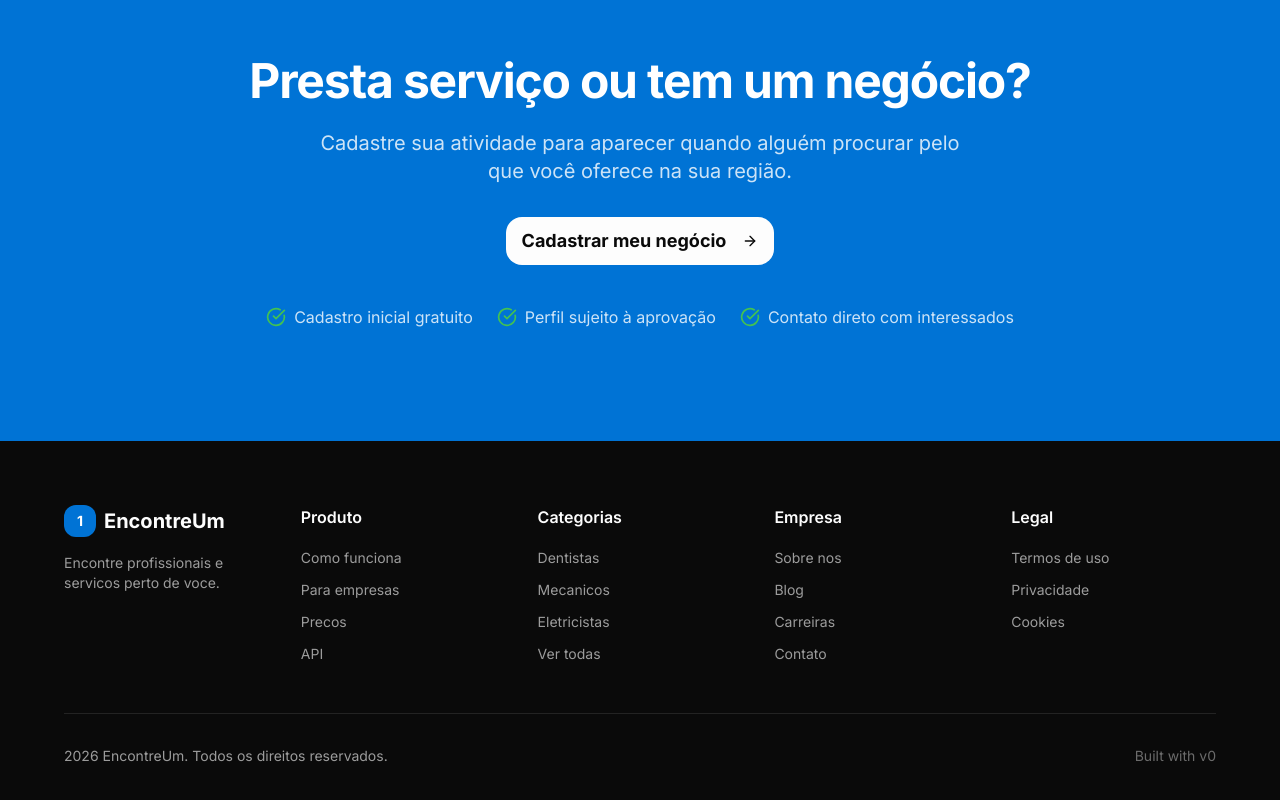
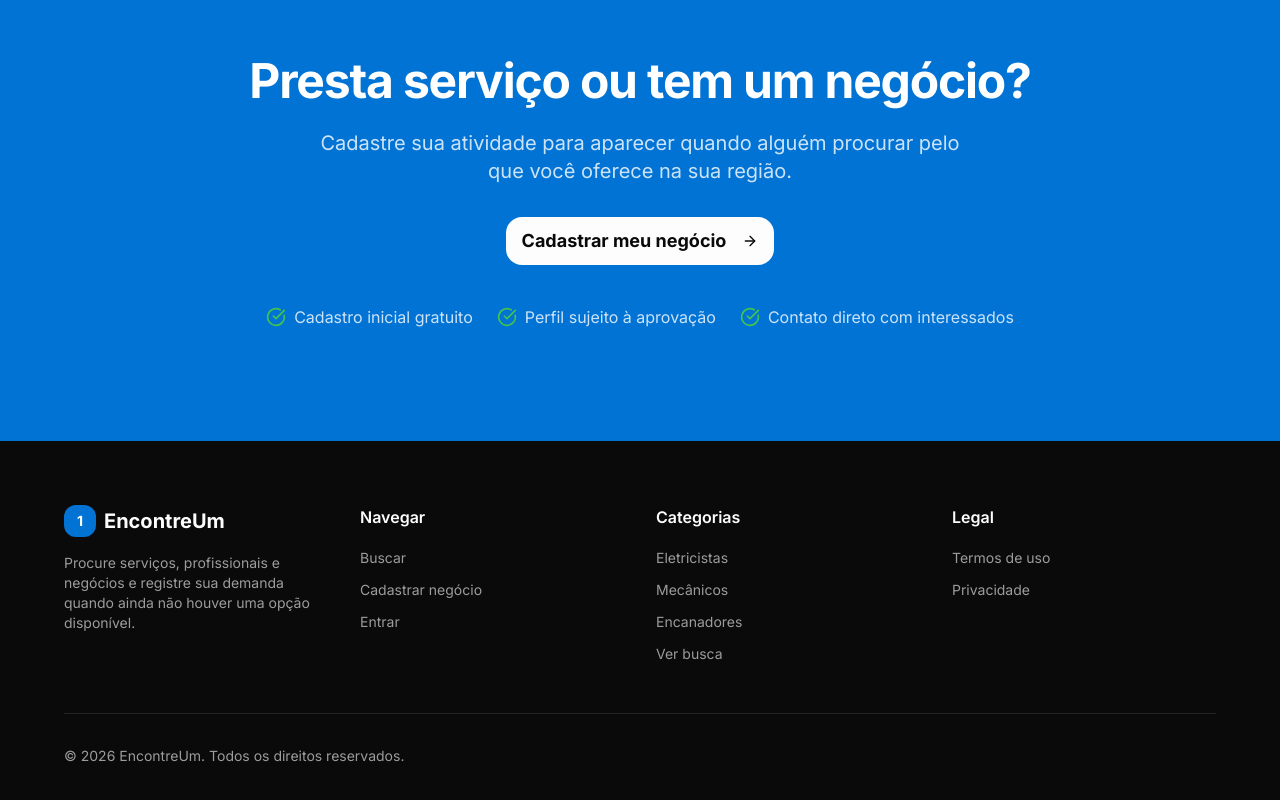
Before and after one commit to hrq16000-a11y/encontre_um-online, a Next.js app: page / in a window 1280 px wide. Shown: the part 2731-3531 px from the top of the page. Built offline with nearby package versions, Linux system fonts and the light colour scheme.

Commit message:
ux: remover links mortos do rodapé

```diff
--- a/components/footer.tsx
+++ b/components/footer.tsx
@@ -1,129 +1,78 @@
 import Link from "next/link";
 
 const footerLinks = {
-  produto: [
-    { label: "Como funciona", href: "/como-funciona" },
-    { label: "Para empresas", href: "/empresas" },
-    { label: "Precos", href: "/precos" },
-    { label: "API", href: "/api" },
+  navegar: [
+    { label: "Buscar", href: "/buscar" },
+    { label: "Cadastrar negócio", href: "/cadastrar" },
+    { label: "Entrar", href: "/auth/login" },
   ],
   categorias: [
-    { label: "Dentistas", href: "/buscar?categoria=dentista" },
-    { label: "Mecanicos", href: "/buscar?categoria=mecanico" },
-    { label: "Eletricistas", href: "/buscar?categoria=eletricista" },
-    { label: "Ver todas", href: "/buscar" },
-  ],
-  empresa: [
-    { label: "Sobre nos", href: "/sobre" },
-    { label: "Blog", href: "/blog" },
-    { label: "Carreiras", href: "/carreiras" },
-    { label: "Contato", href: "/contato" },
+    { label: "Eletricistas", href: "/buscar?category=eletricista" },
+    { label: "Mecânicos", href: "/buscar?category=mecanico" },
+    { label: "Encanadores", href: "/buscar?category=encanador" },
+    { label: "Ver busca", href: "/buscar" },
   ],
   legal: [
     { label: "Termos de uso", href: "/termos" },
     { label: "Privacidade", href: "/privacidade" },
-    { label: "Cookies", href: "/cookies" },
   ],
 };
 
 export function Footer() {
   return (
-    <footer className="bg-foreground text-background py-16 px-4 sm:px-6 lg:px-8">
-      <div className="max-w-6xl mx-auto">
-        {/* Main Footer Grid */}
-        <div className="grid grid-cols-2 md:grid-cols-5 gap-8 mb-12">
-          {/* Brand Column */}
+    <footer className="bg-foreground px-4 py-16 text-background sm:px-6 lg:px-8">
+      <div className="mx-auto max-w-6xl">
+        <div className="mb-12 grid grid-cols-2 gap-8 md:grid-cols-4">
           <div className="col-span-2 md:col-span-1">
-            <Link href="/" className="flex items-center gap-2 mb-4">
-              <div className="w-8 h-8 bg-primary rounded-lg flex items-center justify-center text-primary-foreground font-bold text-sm">
+            <Link href="/" className="mb-4 flex items-center gap-2">
+              <div className="flex h-8 w-8 items-center justify-center rounded-lg bg-primary text-sm font-bold text-primary-foreground">
                 1
               </div>
               <span className="text-xl font-bold text-background">EncontreUm</span>
             </Link>
             <p className="text-sm text-background/60">
-              Encontre profissionais e servicos perto de voce.
+              Procure serviços, profissionais e negócios e registre sua demanda
+              quando ainda não houver uma opção disponível.
             </p>
           </div>
 
-          {/* Produto */}
-          <div>
-            <h4 className="font-semibold text-background mb-4">Produto</h4>
-            <ul className="space-y-2">
-              {footerLinks.produto.map((link) => (
-                <li key={link.href}>
-                  <Link
-                    href={link.href}
-                    className="text-sm text-background/60 hover:text-background transition-colors"
-                  >
-                    {link.label}
-                  </Link>
-                </li>
-              ))}
-            </ul>
-          </div>
-
-          {/* Categorias */}
-          <div>
-            <h4 className="font-semibold text-background mb-4">Categorias</h4>
-            <ul className="space-y-2">
-              {footerLinks.categorias.map((link) => (
-                <li key={link.href}>
-                  <Link
-                    href={link.href}
-                    className="text-sm text-background/60 hover:text-background transition-colors"
-                  >
-                    {link.label}
-                  </Link>
-                </li>
-              ))}
-            </ul>
-          </div>
-
-          {/* Empresa */}
-          <div>
-            <h4 className="font-semibold text-background mb-4">Empresa</h4>
-            <ul className="space-y-2">
-              {footerLinks.empresa.map((link) => (
-                <li key={link.href}>
-                  <Link
-                    href={link.href}
-                    className="text-sm text-background/60 hover:text-background transition-colors"
-                  >
-                    {link.label}
-                  </Link>
-                </li>
-              ))}
-            </ul>
-          </div>
-
-          {/* Legal */}
-          <div>
-            <h4 className="font-semibold text-background mb-4">Legal</h4>
-            <ul className="space-y-2">
-              {footerLinks.legal.map((link) => (
-                <li key={link.href}>
-                  <Link
-                    href={link.href}
-                    className="text-sm text-background/60 hover:text-background transition-colors"
-                  >
-                    {link.label}
-                  </Link>
-                </li>
-              ))}
-            </ul>
-          </div>
+          <FooterGroup title="Navegar" links={footerLinks.navegar} />
+          <FooterGroup title="Categorias" links={footerLinks.categorias} />
+          <FooterGroup title="Legal" links={footerLinks.legal} />
         </div>
 
-        {/* Bottom Bar */}
-        <div className="pt-8 border-t border-background/10 flex flex-col sm:flex-row items-center justify-between gap-4">
+        <div className="border-t border-background/10 pt-8">
           <p className="text-sm text-background/60">
-            {new Date().getFullYear()} EncontreUm. Todos os direitos reservados.
-          </p>
-          <p className="text-sm text-background/40 flex items-center gap-2">
-            Built with v0
+            © {new Date().getFullYear()} EncontreUm. Todos os direitos reservados.
           </p>
         </div>
       </div>
     </footer>
   );
 }
+
+function FooterGroup({
+  title,
+  links,
+}: {
+  title: string;
+  links: Array<{ label: string; href: string }>;
+}) {
+  return (
+    <div>
+      <h4 className="mb-4 font-semibold text-background">{title}</h4>
+      <ul className="space-y-2">
+        {links.map((link) => (
+          <li key={link.href}>
+            <Link
+              href={link.href}
+              className="text-sm text-background/60 transition-colors hover:text-background"
+            >
+              {link.label}
+            </Link>
+          </li>
+        ))}
+      </ul>
+    </div>
+  );
+}
```
